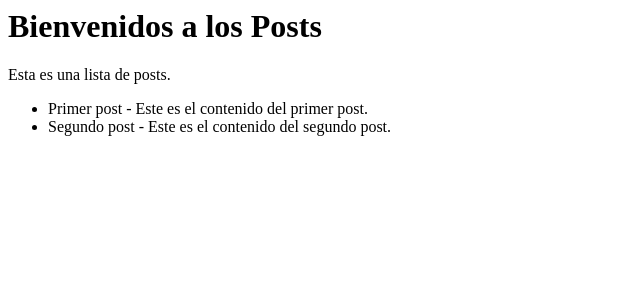
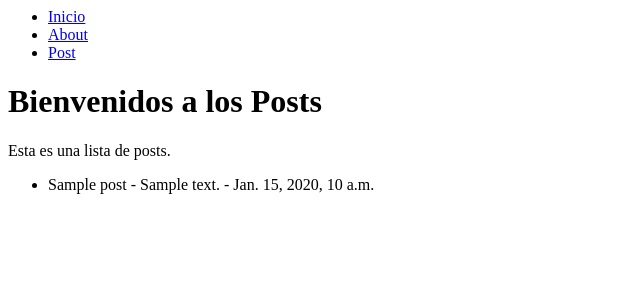
Before and after one commit to pablonq/Proyecto-Django, a Django app: template miProyecto/miApp/templates/posts.html in a window 1280 px wide. Shown: the top 300 px of the page, without its empty margins (0-640 px from the left). Run offline with Django 5.2, Linux system fonts and the light colour scheme; data comes from the database, SQL or seed files in the repository; tables that the repository leaves empty hold one stand-in row (values such as "Sample post"); the template is opened without the code that fills it: values that come from a table or form of the project are taken from there, most other values are stand-ins (such as "Sample title", 1, 10 or a date in 2020).

Commit message:
modificaciones varias

```diff
--- a/miProyecto/miApp/models.py
+++ b/miProyecto/miApp/models.py
@@ -7,6 +7,7 @@
     telefono = models.CharField(max_length=15)
     perfil = models.TextField()
     email = models.EmailField()
+
     fecha_registro = models.DateTimeField(auto_now_add=True)
 
     def __str__(self):
--- a/miProyecto/miApp/templates/navegacion.html
+++ b/miProyecto/miApp/templates/navegacion.html
@@ -7,4 +7,5 @@
 </nav>
 
 {% block content %}
+
 {% endblock %}
--- a/miProyecto/miApp/templates/posts.html
+++ b/miProyecto/miApp/templates/posts.html
@@ -1,10 +1,15 @@
+{%extends "navegacion.html"%}
+
+{% block content %}
 <h1>Bienvenidos a los Posts</h1>
 <p>Esta es una lista de posts.</p>
 <ul>
-    {% for post in posts %}
-        <li>{{ post.titulo}} - {{ post.contenido }}</li>
+    {% for post in posteos %}
+        <li>{{ post.titulo}} - {{ post.contenido }} - {{post.fecha_publicacion}}</li>
     {% empty %}
         <li>No hay posts disponibles.</li>
     {% endfor %}
 
 </ul>
+
+{% endblock %}
--- a/miProyecto/miApp/views.py
+++ b/miProyecto/miApp/views.py
@@ -5,7 +5,9 @@
 
 # Create your views here.
 def home(request):
-    return render(request, 'index.html')
+   return render(request, 'index.html')
+#def home(request):
+#   return HttpResponse("Hola, mundo!")
 
 def about(request):
     return render(request, 'about.html')
@@ -13,5 +15,5 @@
 def posts(request):
     posts = post.objects.all()  # Obtiene todos los posts de la base de datos
     return render(request, 'posts.html',{
-        'posts': posts  # Pasa los posts al contexto de la plantilla
+        'posteos': posts  # Pasa los posts al contexto de la plantilla
     })
--- a/miProyecto/miProyecto/urls.py
+++ b/miProyecto/miProyecto/urls.py
@@ -1,10 +1,13 @@
 
 from django.contrib import admin
 from django.urls import path, include
+from miApp import views
 
 
 
 urlpatterns = [
     path('admin/', admin.site.urls),
-    path('', include('miApp.urls')),  # Incluye las URLs de miApp
+
+    path('', include('miApp.urls')),
+        # Incluye las URLs de miApp
 ]
```
